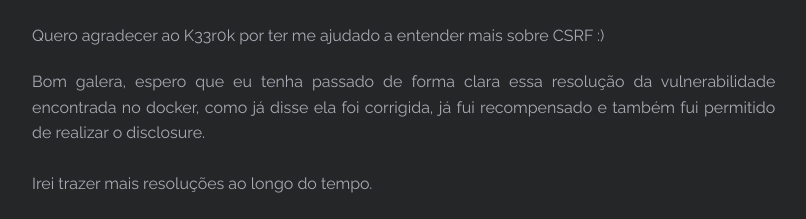
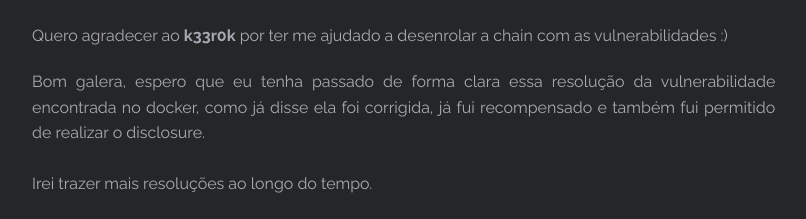
Before and after one commit to vitor-fernandes/vitor-fernandes.github.io, a Jekyll site: the page built from _posts/2019-05-15-Bug-Bounty-00.markdown, in a window 1280 px wide and 900 px high, scrolled down 2394 px, cut to the strip 417-900 px from the top of the window. Shown: the top 219 px of the strip, without its empty margins (43-849 px from the left). Built offline with Jekyll 4.4.1, drawn with Linux system fonts in a browser that asks for light colours.

Commit message:
Bug Bounty 00

```diff
--- a/_posts/2019-05-15-Bug-Bounty-00.markdown
+++ b/_posts/2019-05-15-Bug-Bounty-00.markdown
@@ -75,7 +75,7 @@ Abaixo há a PoC da vulnerabilidade:
 </p>
 
 <p align="justify">
-Quero agradecer ao <a href="https://twitter.com/K33r0k" target="_blank">K33r0k</a> por ter me ajudado a entender mais sobre CSRF :)
+Quero agradecer ao <a href="https://twitter.com/K33r0k" target="_blank"><b>k33r0k</b></a> por ter me ajudado a desenrolar a chain com as vulnerabilidades :)
 </p>
 
 <p align="justify">
```
